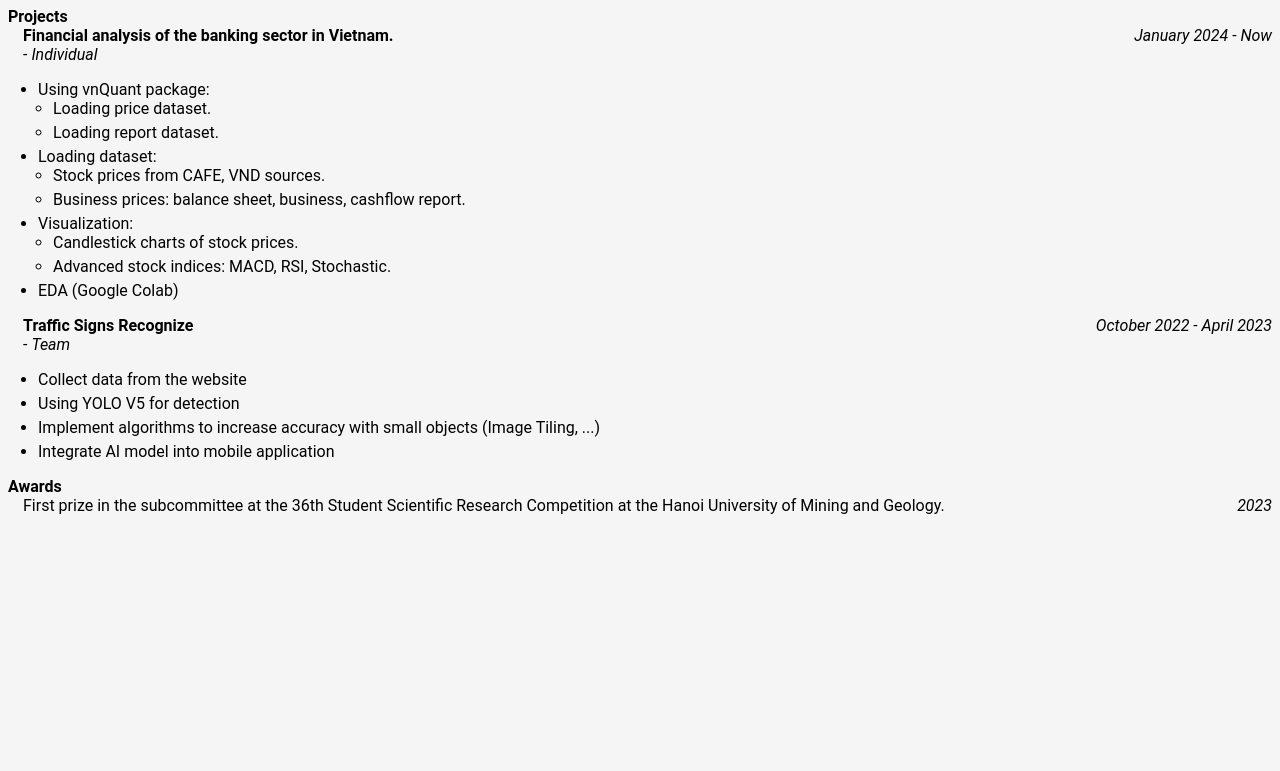
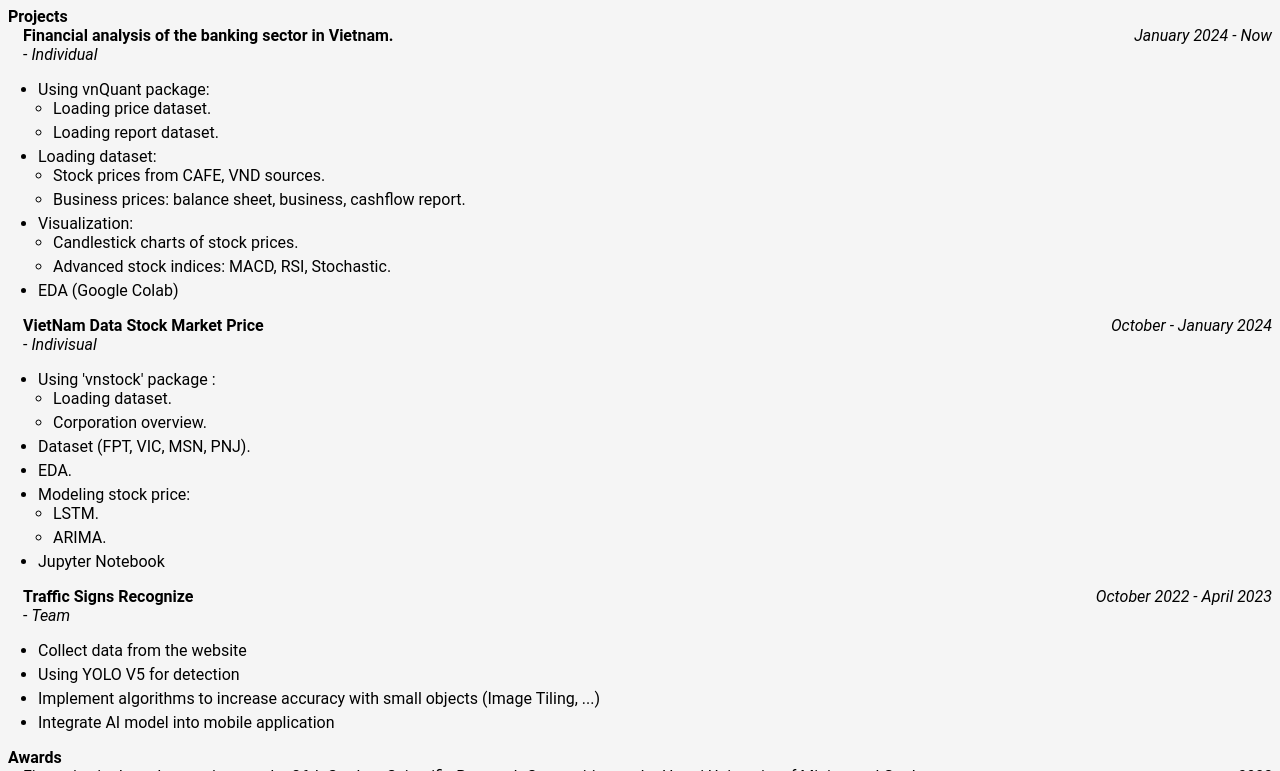
Before and after one commit to DungVietTran02/Info, a plain HTML site: page index.html in a window 1280 px wide. Shown: the part 563-1334 px from the top of the page. Before the commit the page ends 1086 px from the top, so only its background shows below. Drawn offline with Linux system fonts and the light colour scheme.

Commit message:
Update index.html
update

```diff
--- a/index.html
+++ b/index.html
@@ -97,6 +97,28 @@
     </ul>
   </div>
 
+   <div class="subsection">
+    <div class="date"> October  - January 2024</div>
+    <b> VietNam Data Stock Market Price </b> <br>- <i>Indivisual</i>
+    <ul>
+    <li>Using 'vnstock' package :
+        <ul>
+            <li>Loading dataset.</li>
+            <li>Corporation overview.</li>
+        </ul>
+    </li>
+    <li>Dataset (FPT, VIC, MSN, PNJ).</li>
+    <li>EDA. </li>
+    <li>Modeling stock price:
+        <ul>
+            <li>LSTM.</li>
+            <li>ARIMA.</li>
+        </ul>
+    </li>
+    <li>Jupyter Notebook</li>
+    </ul>
+  </div>
+
   <div class="subsection">
     <div class="date">  October 2022 - April 2023</div>
     <b> Traffic Signs Recognize  </b> <br>- <i>Team</i>
@@ -131,15 +153,7 @@
     </ul>
   </div>
 
-  <div class="subsection">
-    <div class="date"> May 2023 - June 2023</div>
-    <b> Remove fog in images </b> <br>- <i>Indivisual</i>
-    <ul>
-      <li>Use Cycle Gan to sharpen images with fog images</li>
-      <li>Implement code from this paper (<a href="https://arxiv.org/pdf/1805.05308.pdf">paper</a>)</li>
-      <li>Write API and deploy AI model with Cloud</li>
-    </ul>
-  </div>
+
 
   <div class="subsection">
     <div class="date">  April 2023 - May 2023</div>
```
